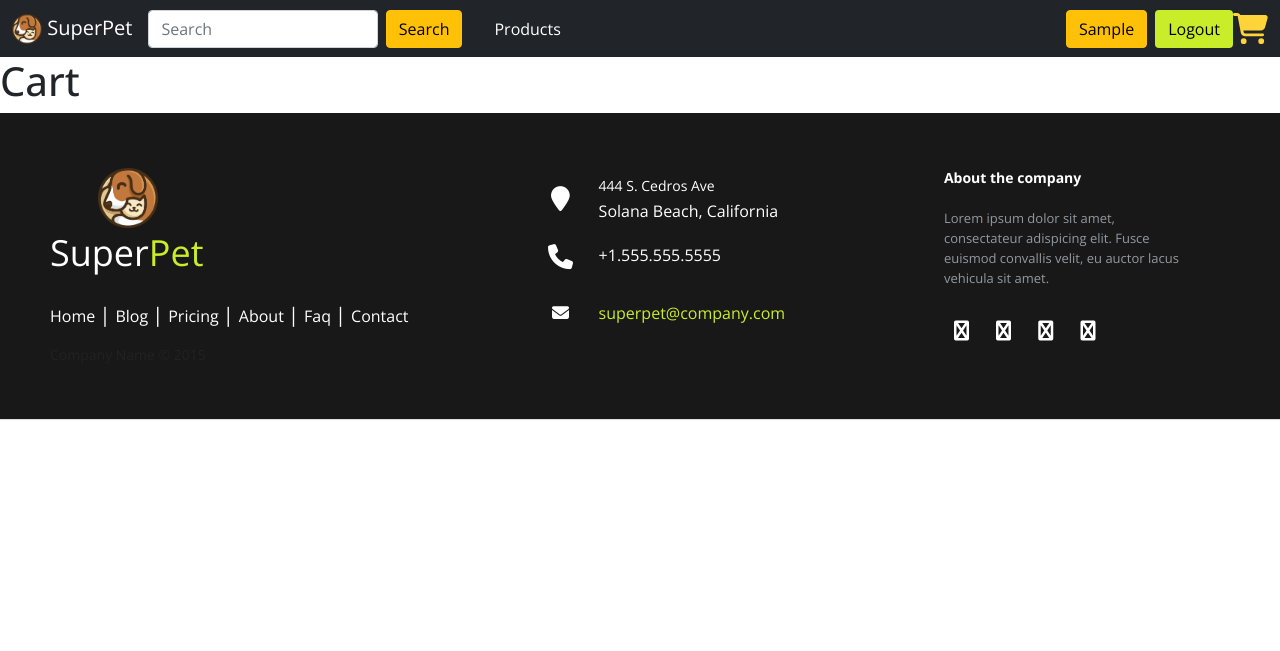
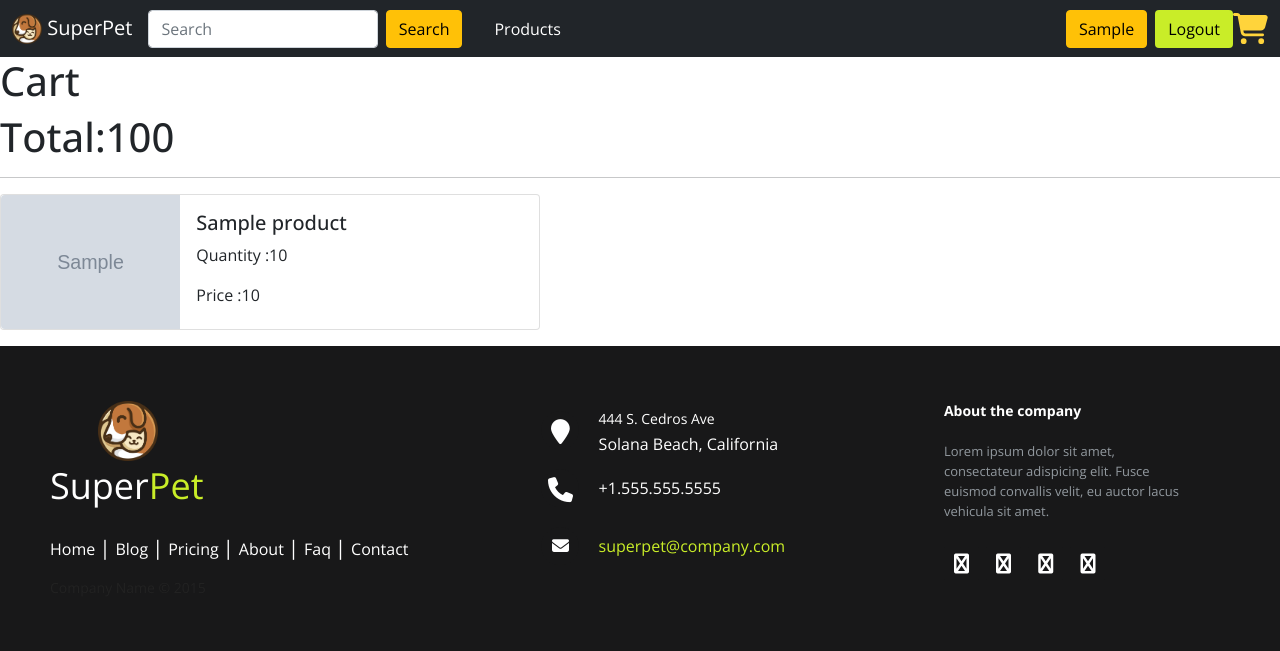
Before and after one commit to Priya-Vibhute/A418-Django, a Django app: page /cart/ in a window 1280 px wide. Shown: the top 651 px of the page. Run offline with Django 5.2, Linux system fonts and the light colour scheme; a user stored in the database is signed in; tables that the repository leaves empty hold one stand-in row (values such as "Sample post"); grey boxes marked "Sample" are stand-in pictures; some libraries are stand-ins or nearby versions.

Commit message:
31-10-2024

```diff
--- a/superpet/cart/templates/cart.html
+++ b/superpet/cart/templates/cart.html
@@ -3,5 +3,25 @@
 {% block content %}
 
           <h1>Cart</h1>
+          <h1>Total:{{total}}</h1>
+          <hr>
+
+          {% for cartitem in cartitems %}
+                        <div class="card mb-3" style="max-width: 540px;">
+                           <div class="row g-0">
+                             <div class="col-md-4">
+                               <img src="{{cartitem.products.product_image.url}}" class="img-fluid rounded-start" alt="...">
+                             </div>
+                             <div class="col-md-8">
+                               <div class="card-body">
+                                 <h5 class="card-title">{{cartitem.products.product_name}}</h5>
+                                 <p class="card-text">Quantity :{{cartitem.quantity}}</p>
+                                  <p class="card-text">Price :{{cartitem.products.product_price}}</p>
+                               </div>
+                             </div>
+                           </div>
+                           </div>
+
+          {% endfor%}
 
 {% endblock%}
--- a/superpet/cart/views.py
+++ b/superpet/cart/views.py
@@ -1,4 +1,6 @@
 from django.shortcuts import render,HttpResponseRedirect
+from .models import Cart,CartItem
+from products.models import Product
 
 # Create your views here.
 
@@ -6,8 +8,23 @@ def add_to_cart(request,productId):
     print("****************",productId,"************************")
     print(request.user)
     currentUser=request.user
+    cart,created=Cart.objects.get_or_create(user=currentUser)
+    cartitem,created=CartItem.objects.get_or_create(cart=cart,products=Product.customManager.get(id=productId))
+    quantity=int(request.GET.get("quantity"))
 
+    if created:
+        cartitem.quantity=quantity
+    else:
+        cartitem.quantity=cartitem.quantity+quantity
+
+    cartitem.save()
     return HttpResponseRedirect("/products")
 
 def display_cart(request):
-    return render(request,"cart.html")
+    currentUser=request.user
+    cart=Cart.objects.get(user=currentUser)
+    cartitems=cart.cartitem_set.all()
+    total=0
+    for cartitem in  cartitems:
+        total+=cartitem.quantity*cartitem.products.product_price
+    return render(request,"cart.html",{"cartitems": cartitems,"total":total})
```
